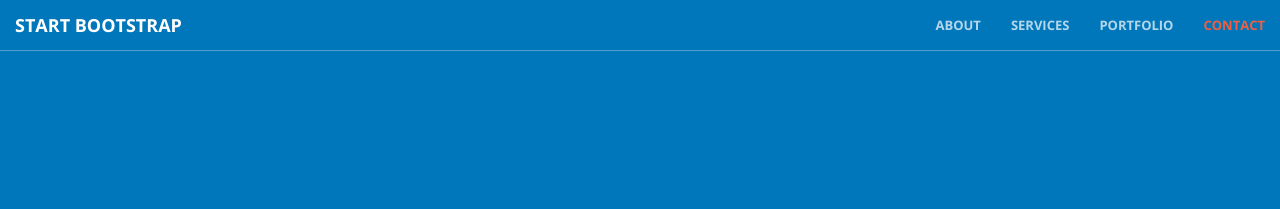
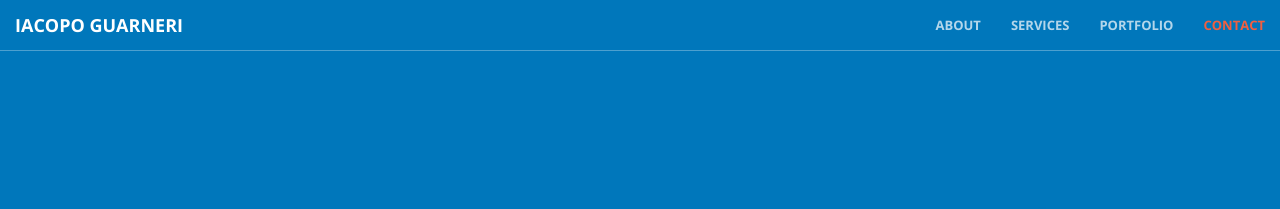
Before and after one commit to iacoposk8/iacoposk8.github.io, a Jekyll site: the page built from index.html, in a window 1280 px wide. Shown: the top 209 px of the page. Built offline with Jekyll 4.4.1, drawn with Linux system fonts in a browser that asks for light colours.

Commit message:
Update nav.html

```diff
--- a/_includes/nav.html
+++ b/_includes/nav.html
@@ -8,7 +8,7 @@
                 <span class="icon-bar"></span>
                 <span class="icon-bar"></span>
             </button>
-            <a class="navbar-brand page-scroll" href="#page-top">Start Bootstrap</a>
+            <a class="navbar-brand page-scroll" href="#page-top">Iacopo Guarneri</a>
         </div>
 
         <!-- Collect the nav links, forms, and other content for toggling -->
```
